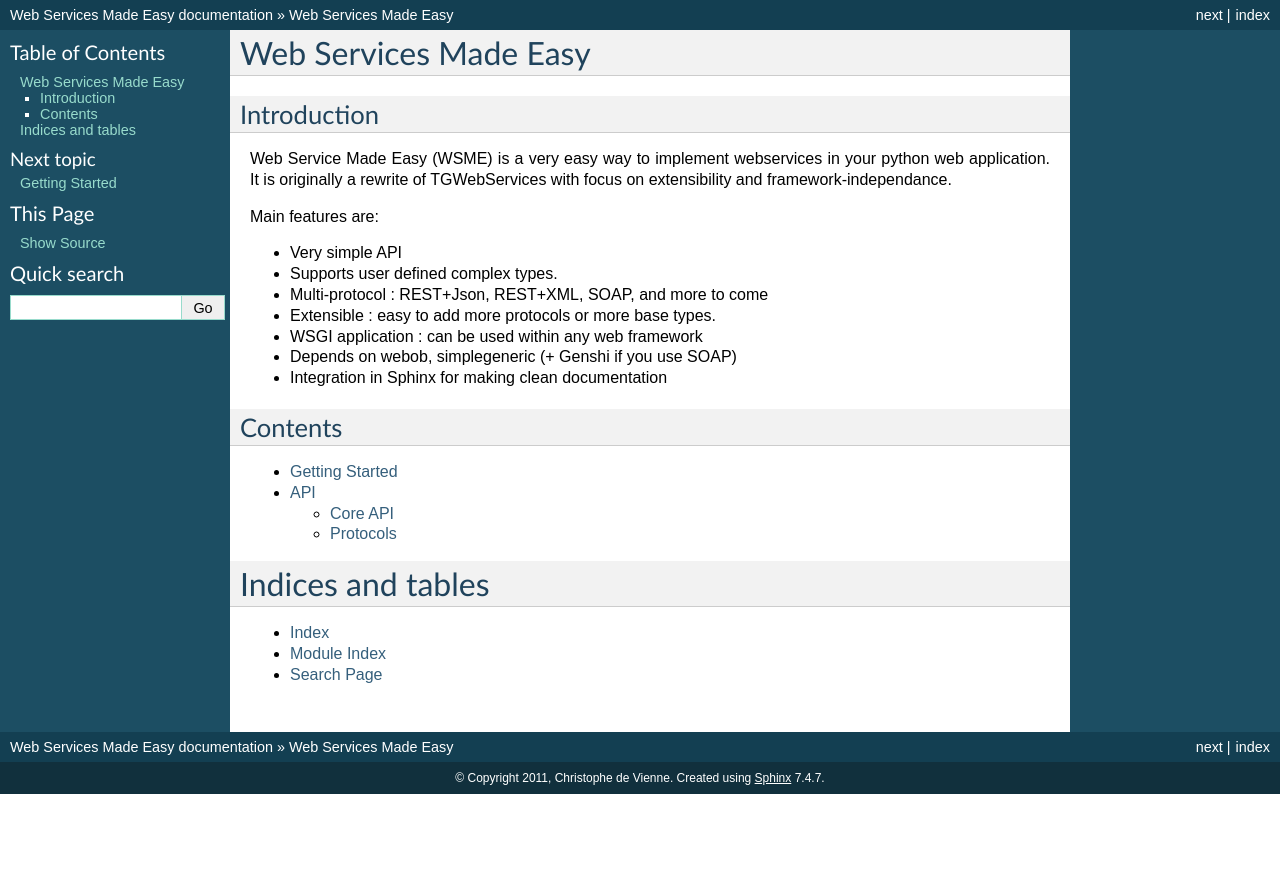
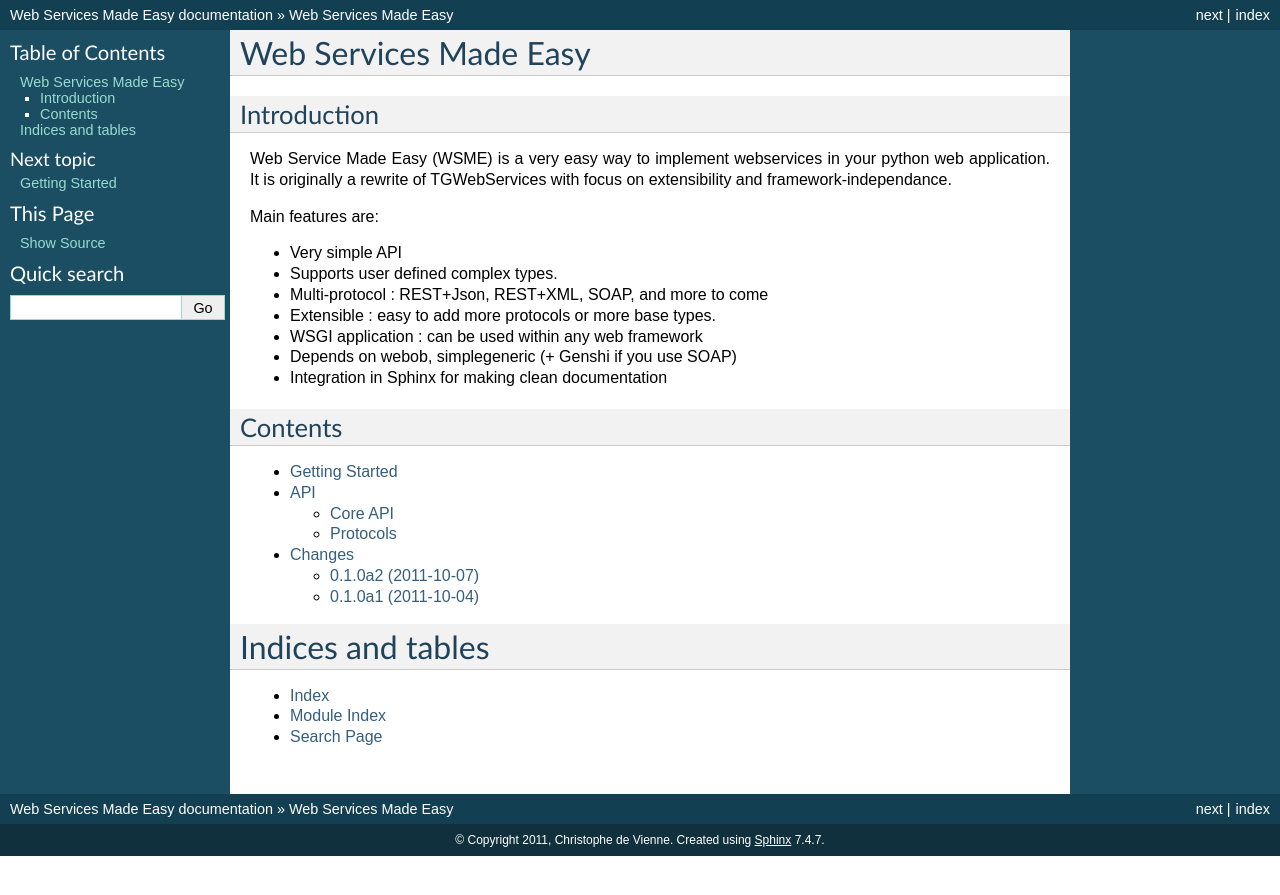
Before and after one commit to openstack-archive/wsme, a Sphinx documentation site: the page built from doc/index.rst, in a window 1280 px wide. Shown: the top 895 px of the page. Built offline with Sphinx 7.4.7, drawn with Linux system fonts in a browser that asks for light colours; the version number could not be read and is left out.

```diff
--- /dev/null
+++ b/doc/changes.rst
@@ -0,0 +1,12 @@
+Changes
+=======
+
+0.1.0a2 (2011-10-07)
+--------------------
+
+* Added support for arrays in all the protocols
+
+0.1.0a1 (2011-10-04)
+--------------------
+
+Initial public release.
--- a/doc/index.rst
+++ b/doc/index.rst
@@ -27,6 +27,8 @@ Contents
    gettingstarted
    api
 
+   changes
+
 Indices and tables
 ==================
 
```
Also changed, not shown: 1 other file.
